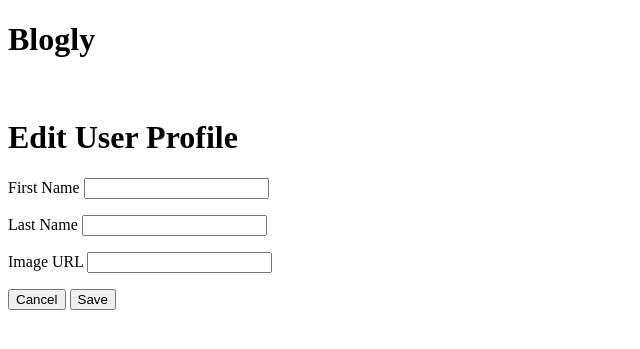
After one commit to trishajjohnson/flask-blogly-app, a Flask app: template templates/edit-user.html in a window 1280 px wide. The commit adds this page. Shown: the top 349 px of the page, without its empty margins (0-640 px from the left). Run offline with Flask 2, Linux system fonts and the light colour scheme; the template is opened without the code that fills it, so the values that code supplies are empty.

Commit message:
adding forms with mult buttons with diff actions

```diff
--- a/app.py
+++ b/app.py
@@ -8,6 +8,8 @@ app.config['SQLALCHEMY_DATABASE_URI'] = 'postgresql:///blogly'
 app.config['SQLALCHEMY_TRACK_MODIFICATIONS'] = False
 app.config['SQLALCHEMY_ECHO'] = True
 
+app.config["DEBUG_TB_INTERCEPT_REDIRECTS"] = False
+
 connect_db(app)
 db.create_all()
 
@@ -15,27 +17,35 @@ from flask_debugtoolbar import DebugToolbarExtension
 app.config['SECRET_KEY'] = "SECRET!"
 debug = DebugToolbarExtension(app)
 
+
+
 @app.route("/")
 def show_homepage():
     """Shows homepage, welcome message and link to all users page"""
 
     return render_template("base.html")
 
-@app.route("/all-users")
+
+
+@app.route("/users")
 def list_all_users():
     """Lists all users, link to their details page and a 'Add User' button."""
 
     users = User.query.all()
 
-    return render_template("all_users.html", users=users)
+    return render_template("all-users.html", users=users)
 
-@app.route("/add-user")
+
+
+@app.route("/users/new")
 def list_users():
-    """Displays 'Add User' form."""
+    """Displays 'Create a User' form."""
 
-    return render_template("add_user.html")
+    return render_template("add-user.html")
 
-@app.route("/add-user", methods=["POST"])
+
+
+@app.route("/users/new", methods=["POST"])
 def add_user():
     """Add user and redirect to newly added user detail page."""
 
@@ -47,11 +57,45 @@ def add_user():
     db.session.add(user)
     db.session.commit()
 
-    return redirect(f"/{user.id}")
+    return redirect(f"/users/{user.id}")
 
-@app.route("/<int:user_id>")
-def show_pet(user_id):
-    """Show info on a single user."""
+
+
+@app.route("/users/<int:user_id>")
+def show_user_detail(user_id):
+    """Show detail on a single user."""
 
     user = User.query.get_or_404(user_id)
     return render_template("detail.html", user=user)
+
+
+
+@app.route("/users/<int:user_id>/edit")
+def show_edit_form(user_id):
+    """Show edit page for selected user."""
+
+    user = User.query.get_or_404(user_id)
+
+    return render_template("edit-user.html", user=user)
+
+
+
+@app.route("/users/<int:user_id>/edit", methods=["GET", "POST"])
+def edit_user(user_id):
+    """Submits changes for selected user and rediercts to that user's detail page."""
+
+    user = User.query.get_or_404(user_id)
+
+    if request.form.get["cancel"]:
+
+        return render_template("detail.html", user=user)
+
+    elif request.form.get["save"]:
+
+        user.first_name = request.form["first-name"]
+        user.last_name = request.form["last-name"]
+        user.image_url = request.form["image-url"] or None
+
+        db.session.commit()
+
+        return redirect(f"/users/{user_id}")
--- a/static/blogly.css
+++ b/static/blogly.css
@@ -1,3 +1,5 @@
-.profile-img{
-    width: 50px;
+.profile-img {
+
+    width: 150px;
+
 }
--- a/templates/add_user.html
+++ b/templates/add-user.html
@@ -2,7 +2,7 @@
 
 {% block content %}
 
-<h2>Add User</h2>
+<h2>Create a User</h2>
 
 <form method="POST">
   <p>First Name <input name="first-name" placeholder="First Name"></p>
--- a/templates/all_users.html
+++ b/templates/all-users.html
@@ -6,10 +6,10 @@
 
 <ul>
     {% for user in users %}
-    <li>{{ user.first_name }} {{ user.last_name }} <a href="/{{ user.id }}">show details</a></li>
+    <li>{{ user.first_name }} {{ user.last_name }} <a href="users/{{ user.id }}">show details</a></li>
     {% endfor %}
 </ul>
-<form action="/add-user">
+<form action="/users/new">
     <button>Add User</button>
 </form>
 
--- a/templates/base.html
+++ b/templates/base.html
@@ -4,7 +4,7 @@
     <meta charset="UTF-8">
     <meta http-equiv="X-UA-Compatible" content="IE=edge">
     <meta name="viewport" content="width=device-width, initial-scale=1.0">
-    <link rel="stylesheet" href="/static/app.css">
+    <link rel="stylesheet" href="/static/blogly.css">
     <title>Blogly</title>
 </head>
 <body>
@@ -12,7 +12,7 @@
 
     {% block content %}
     <h2>Welcome to the Blogly App!</h2>
-    <p><a href="/all-users">View All Users</a></p>
+    <p><a href="/users">View All Users</a></p>
     {% endblock %}
 
 </body>
--- /dev/null
+++ b/templates/edit-user.html
@@ -0,0 +1,16 @@
+{% extends 'base.html' %}
+
+{% block content %}
+
+<img class="profile-img" src="{{ user.image_url }}" alt="">
+<h1>Edit User Profile</h1>
+<form>
+    <p>First Name <input name="first-name" placeholder="{{ user.first_name }}"></p>
+    <p>Last Name  <input name="last-name" placeholder="{{ user.last_name }}"></p>
+    <p>Image URL <input name="image-url" placeholder="{{ user.image_url }}"></p>
+    <button name="cancel" formaction="/users/{{user.id}}/edit" method="GET">Cancel</button>
+    <button name="save" formaction="/users/{{user.id}}/edit" method="POST">Save</button>
+</form>
+
+
+{% endblock %}
```
Also changed, not shown: templates/detail.html (+4 -4 lines).
